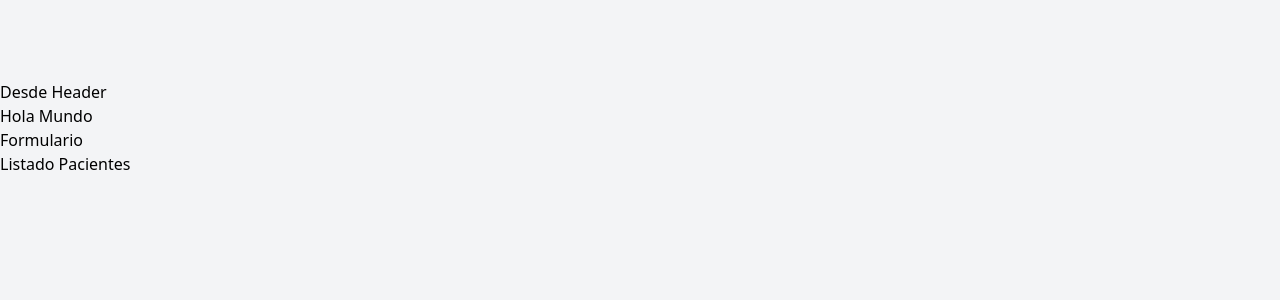
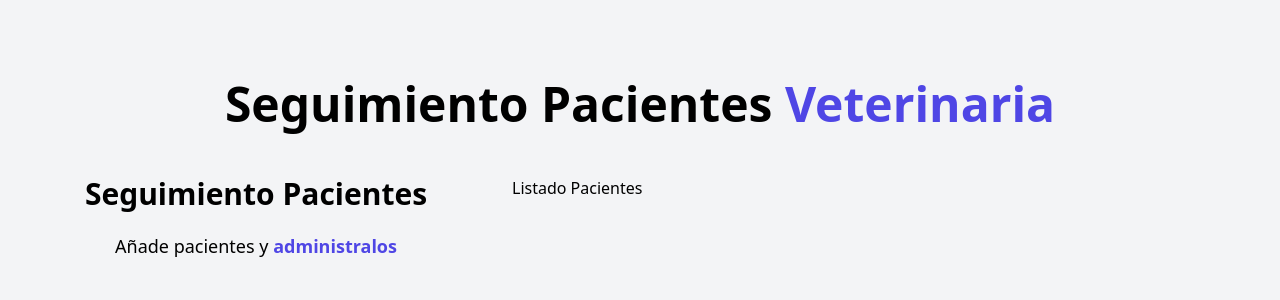
Before and after one commit to yeguacelestial/react-js-course, a React (Vite) app in the folder v2/citas-react/: page / in a window 1280 px wide. Shown: the top 300 px of the page. Built offline with nearby package versions, Linux system fonts and the light colour scheme.

Commit message:
:sparkles: v2: tailwind styles

```diff
--- a/v2/citas-react/src/App.jsx
+++ b/v2/citas-react/src/App.jsx
@@ -8,8 +8,11 @@
   return (
     <div className="container mx-auto mt-20">
       <Header/>
-      <Formulario/>
-      <ListadoPacientes/>
+
+      <div className="mt-12 flex">
+        <Formulario/>
+        <ListadoPacientes/>
+      </div>
     </div>
   )
 }
--- a/v2/citas-react/src/components/Formulario.jsx
+++ b/v2/citas-react/src/components/Formulario.jsx
@@ -1,7 +1,14 @@
 const Formulario = () => {
   return (
-    <div>
-      <h2>Formulario</h2>
+    <div className="md:w-1/2 lg:w-2/5">
+      <h2 className="font-black text-3xl text-center">Seguimiento Pacientes</h2>
+
+      <p className="text-lg mt-5 text-center">
+        Añade pacientes y {''}
+        <span className="text-indigo-600 font-bold">administralos</span>
+      </p>
+
+      <form></form>
     </div>
   )
 }
--- a/v2/citas-react/src/components/Header.jsx
+++ b/v2/citas-react/src/components/Header.jsx
@@ -1,9 +1,9 @@
 function Header() {
   return (
-    <div>
-      <h1>Desde Header</h1>
-      <p>Hola Mundo</p>
-    </div>
+    <h1 className="font-black text-5xl text-center md:w-2/3 mx-auto">
+      Seguimiento Pacientes {""}
+      <span className="text-indigo-600">Veterinaria</span>
+    </h1>
   )
 }
 
--- a/v2/citas-react/src/components/ListadoPacientes.jsx
+++ b/v2/citas-react/src/components/ListadoPacientes.jsx
@@ -1,6 +1,8 @@
 const ListadoPacientes = () => {
   return (
-    <h2>Listado Pacientes</h2>
+    <div className="w-1/2 lg:w-3/5">
+      <h2>Listado Pacientes</h2>
+    </div>
   )
 }
 
```
